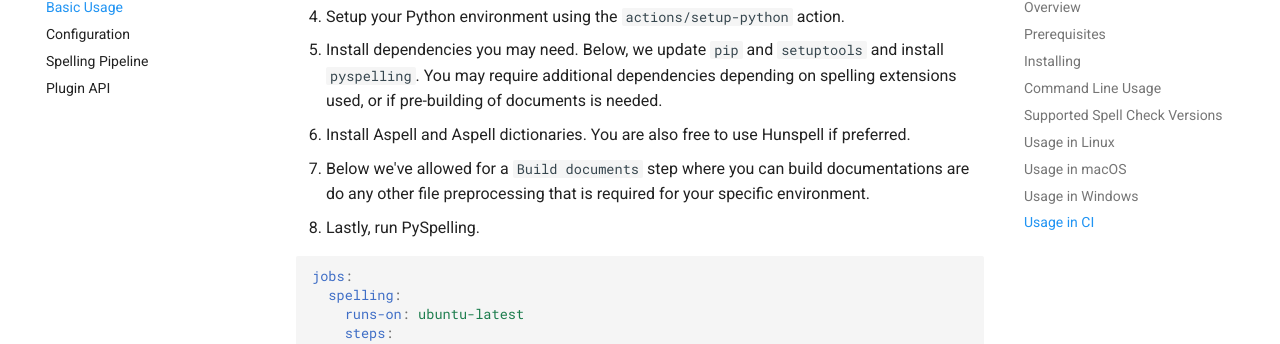
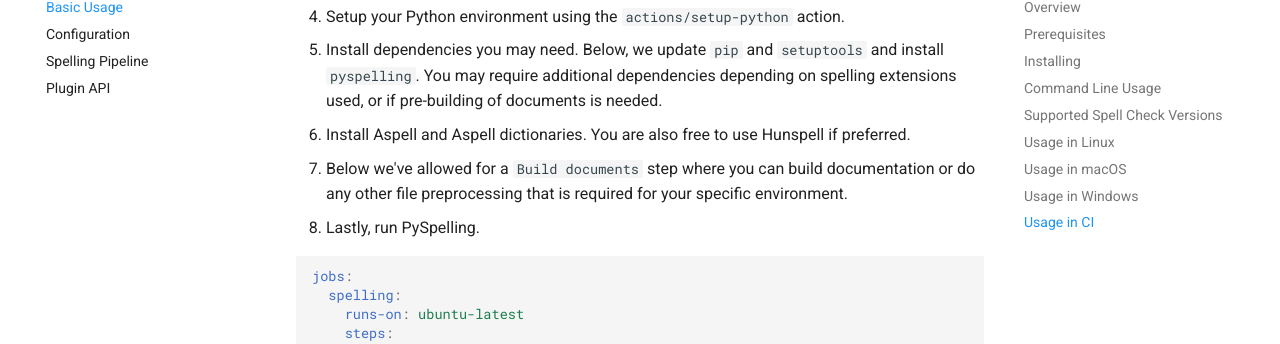
Before and after one commit to facelessuser/pyspelling, an MkDocs documentation site: the page built from docs/src/markdown/index.md, in a window 1280 px wide and 900 px high, scrolled down 5741 px. Shown: the part 101-445 px from the top of the window. Built offline with MkDocs 1.6.1 and Material for MkDocs 9.7.7, drawn with Linux system fonts in a browser that asks for light colours; comment, search, counter and statistics services are not loaded.

Commit message:
Spelling correction

```diff
--- a/docs/src/markdown/index.md
+++ b/docs/src/markdown/index.md
@@ -263,7 +263,7 @@
 5. Install dependencies you may need. Below, we update `pip` and `setuptools` and install `pyspelling`. You may require
   additional dependencies depending on spelling extensions used, or if pre-building of documents is needed.
 6. Install Aspell and Aspell dictionaries. You are also free to use Hunspell if preferred.
-7. Below we've allowed for a `Build documents` step where you can build documentations are do any other file
+7. Below we've allowed for a `Build documents` step where you can build documentation or do any other file
   preprocessing that is required for your specific environment.
 8. Lastly, run PySpelling.
 
```
